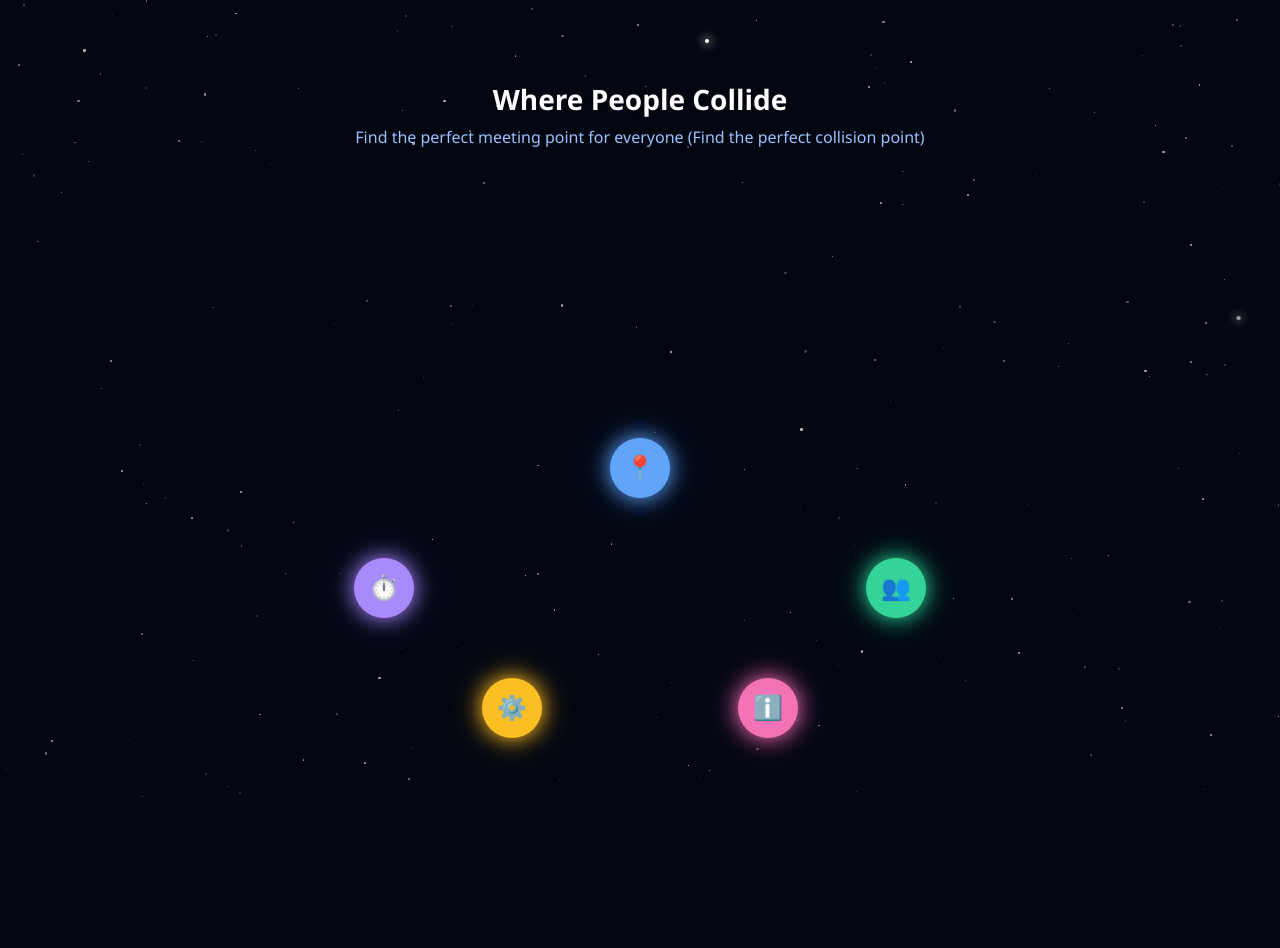
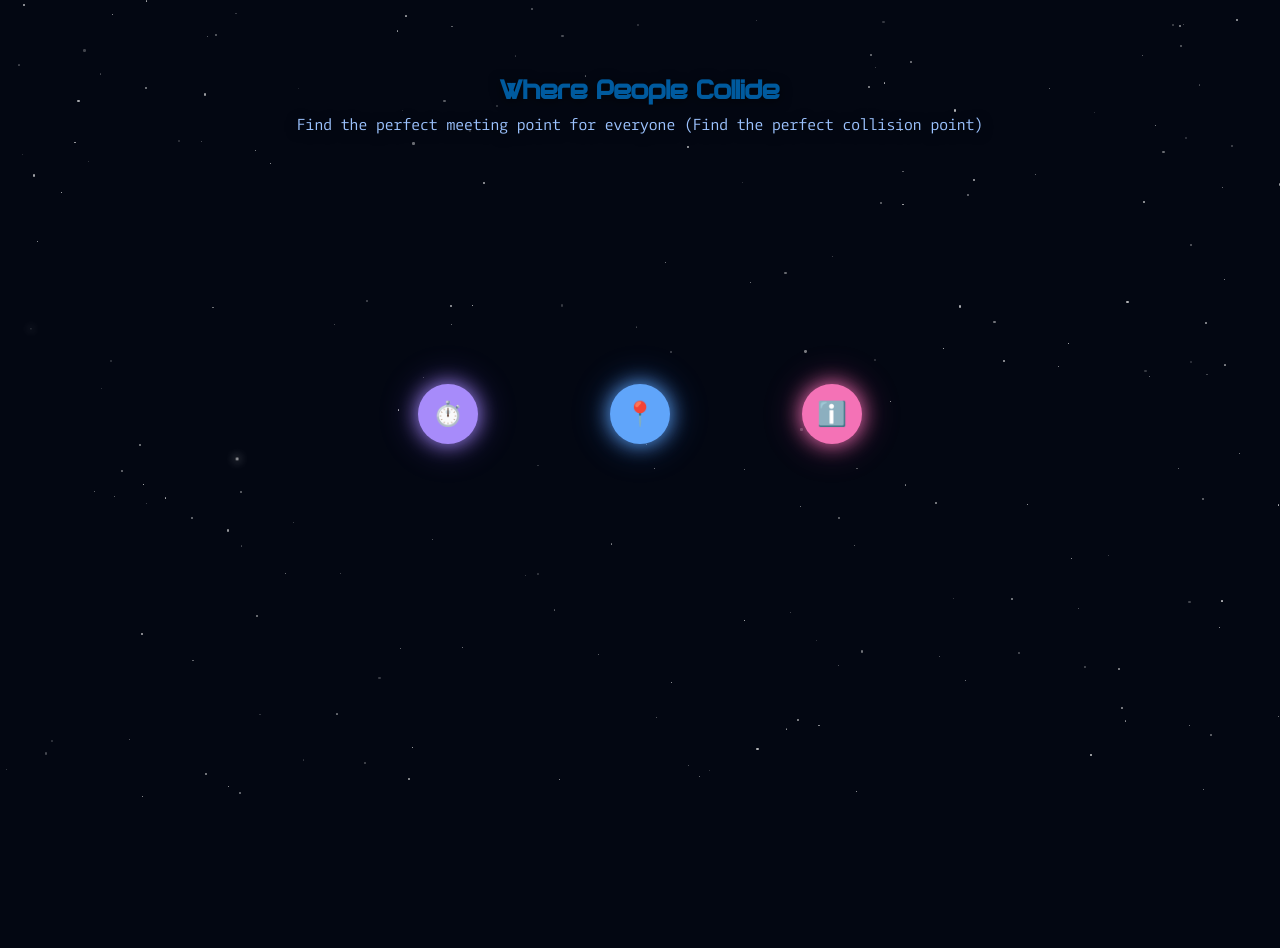
Before and after one commit to tyatyapatya/GUH2025, a Flask app: page / in a window 1280 px wide. After the commit the page ends 797 px from the top, so only its background shows below. Run offline with Flask 3, Linux system fonts and the light colour scheme.

Commit message:
Implement custom fonts
Apply CamingoCode font to text
Apply Pentagra font to headers

```diff
--- a/app.py
+++ b/app.py
@@ -1,4 +1,4 @@
-from flask import Flask, render_template, jsonify, request, redirect, url_for
+from flask import Flask, render_template, jsonify, request, redirect, url_for, send_from_directory
 from flask_socketio import SocketIO, join_room, leave_room
 import random
 import string
@@ -6,6 +6,12 @@ import string
 app = Flask(__name__)
 app.config['SECRET_KEY'] = 'a-very-secret-key'
 socketio = SocketIO(app)
+
+# Serve font files located in the top-level 'fonts' directory (outside the default 'static').
+# This lets CSS reference /fonts/Pentagra.woff2 etc.
+@app.route('/fonts/<path:filename>')
+def serve_font(filename):
+    return send_from_directory('fonts', filename)
 
 # In-memory storage for lobbies
 LOBBIES = {}
--- a/static/main-menu.js
+++ b/static/main-menu.js
@@ -1,5 +1,12 @@
 // Main Menu Starfield (standalone)
 (function() {
+  // Fade-in the overlay so stars appear gradually
+  window.requestAnimationFrame(() => {
+    const overlay = document.querySelector('.starfield-overlay');
+    if (overlay) {
+      setTimeout(() => overlay.classList.add('revealed'), 50);
+    }
+  });
   const starfieldBg = document.getElementById('starfieldBg');
   const menuStarsStage = document.getElementById('menuStarsStage');
   const STAR_COUNT = 200;
@@ -24,11 +31,11 @@
   }
 
   const menuStars = [
-    { id: 'new-meeting', x: 50, y: 40, color: '#60a5fa', glowColor: '#3b82f6', label: 'Find Meeting Point', description: 'Add locations and find the perfect middle ground', icon: '📍' },
-    { id: 'saved-meetings', x: 30, y: 55, color: '#a78bfa', glowColor: '#8b5cf6', label: 'Saved Meetings', description: 'View your previous meeting locations', icon: '⏱️' },
-    { id: 'group-meeting', x: 70, y: 55, color: '#34d399', glowColor: '#10b981', label: 'Group Meeting', description: 'Coordinate with multiple people', icon: '👥' },
-    { id: 'settings', x: 40, y: 70, color: '#fbbf24', glowColor: '#f59e0b', label: 'Settings', description: 'Customize your preferences', icon: '⚙️' },
-    { id: 'about', x: 60, y: 70, color: '#f472b6', glowColor: '#ec4899', label: 'About', description: 'Learn more about this tool', icon: 'ℹ️' },
+    { id: 'new-meeting', x: 50, y: 35, color: '#60a5fa', glowColor: '#3b82f6', label: 'Find Meeting Point', description: 'Add locations and find the perfect middle ground', icon: '📍' },
+    { id: 'saved-meetings', x: 35, y: 35, color: '#a78bfa', glowColor: '#8b5cf6', label: 'Saved Meetings', description: 'View your previous meeting locations', icon: '⏱️' },
+    // { id: 'group-meeting', x: 70, y: 55, color: '#34d399', glowColor: '#10b981', label: 'Group Meeting', description: 'Coordinate with multiple people', icon: '👥' },
+    // { id: 'settings', x: 40, y: 70, color: '#fbbf24', glowColor: '#f59e0b', label: 'Settings', description: 'Customize your preferences', icon: '⚙️' },
+    { id: 'about', x: 65, y: 35, color: '#f472b6', glowColor: '#ec4899', label: 'About', description: 'Learn more about this tool', icon: 'ℹ️' },
   ];
 
   function createMenuStars() {
@@ -74,7 +81,6 @@
         core.style.boxShadow = `0 0 20px ${ms.color}`;
       });
 
-      // Click handler: route to map.html for the main action
       btn.addEventListener('click', () => {
         if (ms.id === 'new-meeting') {
           window.location.href = '/lobby';
@@ -97,15 +103,49 @@
   }
 
   function createShootingStars() {
-    for (let i = 0; i < 3; i++) {
+    const COUNT = 3;
+    for (let i = 0; i < COUNT; i++) {
       const s = document.createElement('div');
       s.className = 'shooting-star';
-      const left = Math.random() * 100;
-      const top = Math.random() * 50;
-      s.style.left = left + '%';
-      s.style.top = top + '%';
-      s.style.animationDelay = (i * 4) + 's';
+      s.style.animation = 'none'; // disable uniform CSS animation
       starfieldBg.appendChild(s);
+
+      const launchStar = (el) => {
+        // Random starting position (upper half), size 1-4px
+        const left = Math.random() * 100;
+        const top = Math.random() * 50;
+        const size = 1 + Math.random() * 3; // px
+        el.style.left = left + '%';
+        el.style.top = top + '%';
+        el.style.width = size + 'px';
+        el.style.height = size + 'px';
+
+        // Random trajectory
+        const distance = 200 + Math.random() * 400; // 200-600px
+        const angleDeg = 20 + Math.random() * 50;   // 20-70°
+        const angle = angleDeg * Math.PI / 180;
+        const dx = Math.cos(angle) * distance;
+        const dy = Math.sin(angle) * distance;
+
+        // Random timing
+        const duration = 1200 + Math.random() * 2000; // 1.2s - 3.2s
+        const delay = Math.random() * 8000; // up to 8s pause before each run
+
+        setTimeout(() => {
+          const anim = el.animate([
+            { transform: 'translate(0,0)', opacity: 0 },
+            { offset: 0.10, opacity: 1 },
+            { transform: `translate(${dx}px, ${dy}px)`, opacity: 0 }
+          ], {
+            duration,
+            easing: 'ease-out',
+            fill: 'forwards'
+          });
+          anim.onfinish = () => launchStar(el); // recurse with new randoms
+        }, delay);
+      };
+
+      launchStar(s);
     }
   }
 
--- a/static/style.css
+++ b/static/style.css
@@ -1,10 +1,27 @@
+/* Custom font faces */
+    @font-face {
+    font-family: 'Pentagra';
+    src: url('/fonts/Pentagra.woff2') format('woff2');
+    font-weight: 400;
+    font-style: normal;
+    font-display: swap;
+}
+
+@font-face {
+    font-family: 'CamingoCode';
+    src: url('/fonts/CamingoCode-Regular.woff2') format('woff2');
+    font-weight: 400;
+    font-style: normal;
+    font-display: swap;
+}
+
 html, body {
     margin: 0;
     padding: 0;
     height: 100%;
     width: 100%;
     overflow: hidden; /* Prevents scrollbars */
-    font-family: 'Segoe UI', Tahoma, Geneva, Verdana, sans-serif;
+        font-family: 'CamingoCode', ui-monospace, SFMono-Regular, Menlo, Monaco, Consolas, 'Liberation Mono', 'Courier New', monospace;
     color: #333;
 }
 
@@ -21,9 +38,10 @@ html, body {
     box-shadow: 0 4px 20px rgba(0,0,0,0.1);
 }
 
-h1 {
+h1, h2, h3, h4, h5, h6 {
     color: #005a9e;
     margin: 0 0 0.5em 0;
+    font-family: 'Pentagra', 'Pentragra', 'CamingoCode', system-ui, -apple-system, 'Segoe UI', Roboto, 'Helvetica Neue', Arial, sans-serif;
 }
 
 p {
@@ -103,6 +121,12 @@ p {
     inset: 0;
     z-index: 20; /* On top of page chrome */
     pointer-events: none; /* Enable only for interactive elements below */
+    opacity: 0; /* fade-in on load */
+    transition: opacity 2s ease;
+}
+
+.starfield-overlay.revealed {
+    opacity: 1;
 }
 
 .starfield-bg {
```
